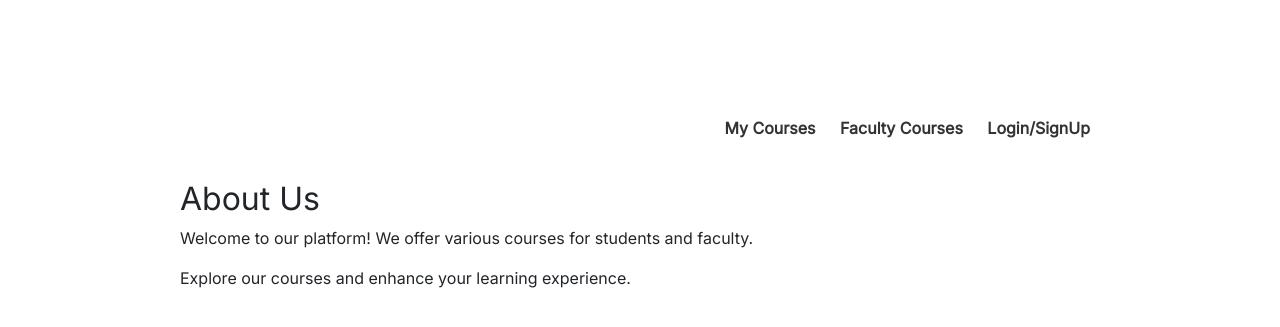
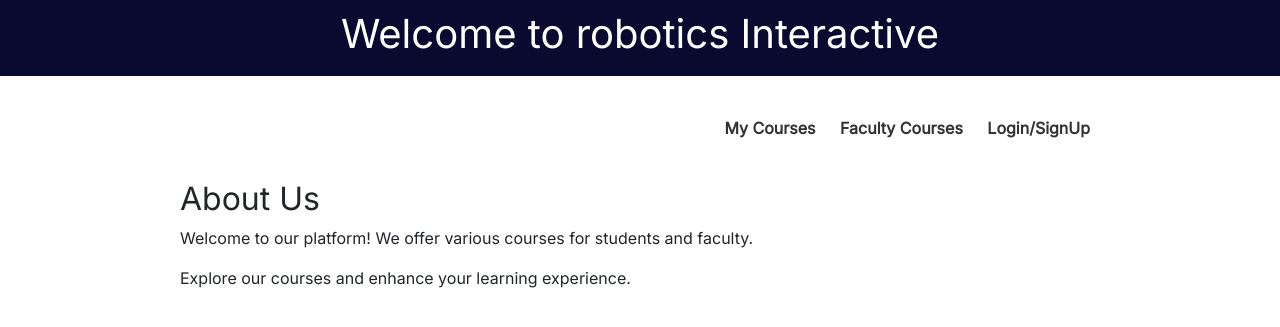
Before and after one commit to RoboticsInteractive/Lms, a Django app: page / in a window 1280 px wide. Shown: the top 327 px of the page. Run offline with Django 4.2, Linux system fonts and the light colour scheme; some libraries are stand-ins or nearby versions.

Commit message:
Contents to home page

```diff
--- a/main/views.py
+++ b/main/views.py
@@ -73,7 +73,7 @@ def std_login(request):
 
 def std_logout(request):
     request.session.flush()
-    return redirect('std_login')
+    return redirect('landing_page')
 
 
 # Display all courses (student view)
--- a/static/styles/style-land.css
+++ b/static/styles/style-land.css
@@ -1,8 +1,12 @@
+@import url('https://fonts.googleapis.com/css2?family=Inter:wght@200&display=swap');
+*{
+    font-family: Inter, sans-serif;
+}
 body {
     font-family: Arial, sans-serif;
     margin: 0;
     padding: 0;
-    background-color: #fff;
+    background-color: #ffffff;
 }
 .container {
     max-width: 960px;
@@ -10,8 +14,7 @@ body {
     padding: 20px;
 }
 header {
-    /* background-color: rgb(10,10,48); */
-    background-color: white;
+    background-color: rgb(10,10,48);
     color: #fff;
     padding: 10px 0;
     text-align: center;
@@ -25,6 +28,7 @@ nav a {
     text-decoration: none;
     color: #333;
     font-weight: bold;
+    padding-right: 0px;
 }
 .content {
     margin-top: 40px;
--- a/templates/landing_page.html
+++ b/templates/landing_page.html
@@ -20,7 +20,7 @@
 <body>
 
 <header>
-    <h1>Landing Page with navigation</h1>
+    <h1>Welcome to robotics Interactive</h1>
 </header>
 
 <div class="container">
```
